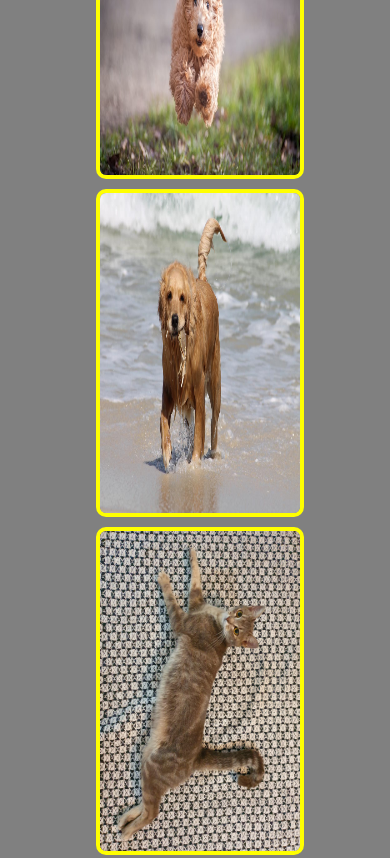
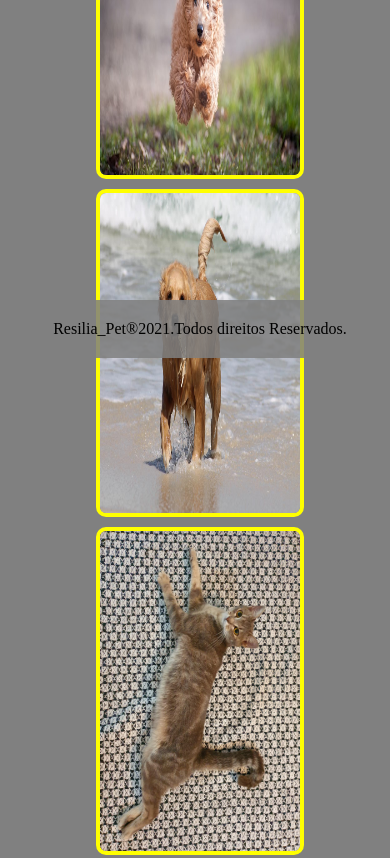
Before and after one commit to alessandrabrugneroto/Resilia_Pet, a plain HTML site: page index.html in a window 390 px wide. Shown: the part 3076-3934 px from the top of the page. Drawn offline with Linux system fonts and the light colour scheme.

Commit message:
Update style.css

```diff
--- a/style.css
+++ b/style.css
@@ -230,6 +230,6 @@
                                                      padding: 20px 0;
                                                      border-color: black;
                                                      width: 400px;
-                                                     top: 600%;
+                                                     top: 400%;
                                                  }
                                              }
```
